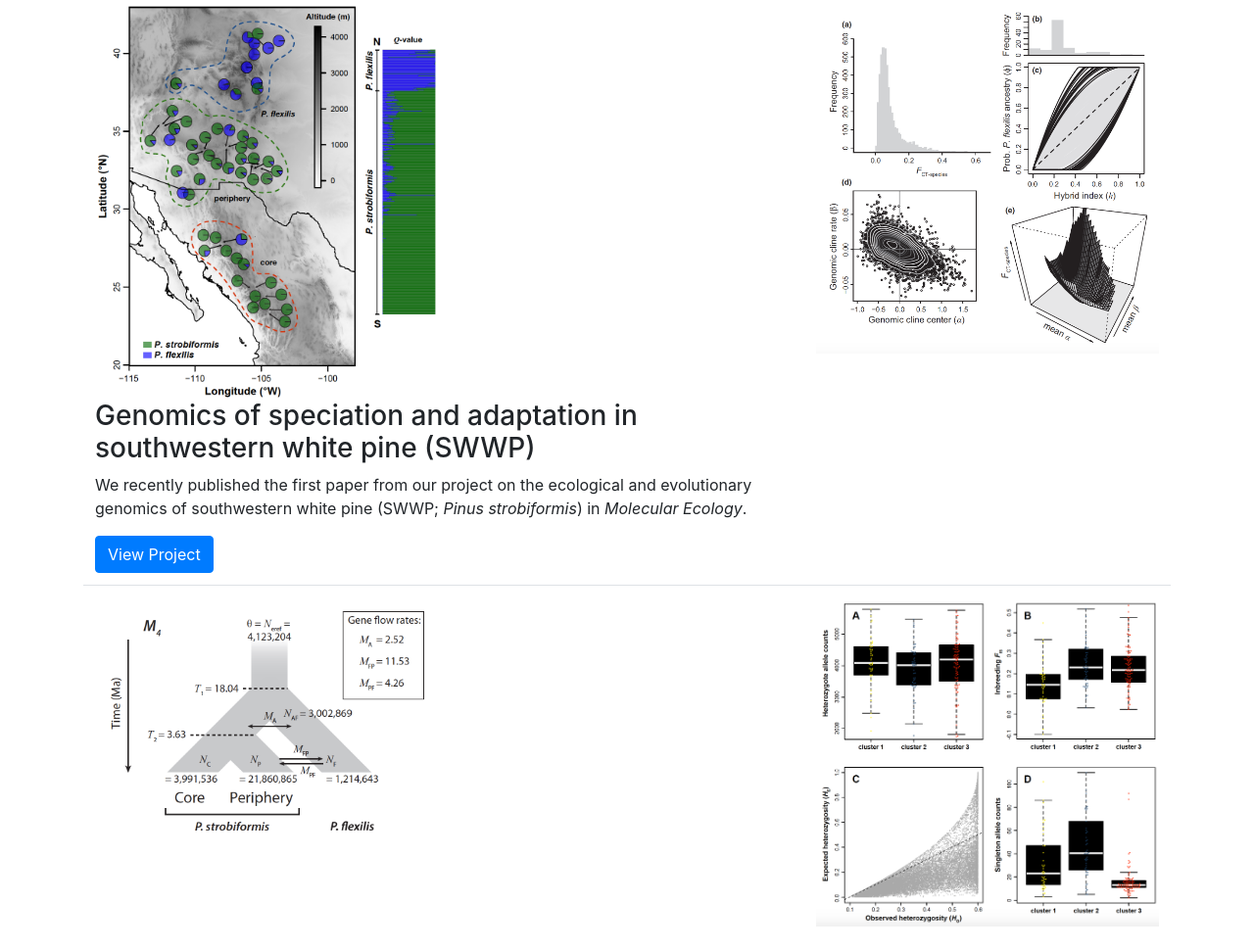
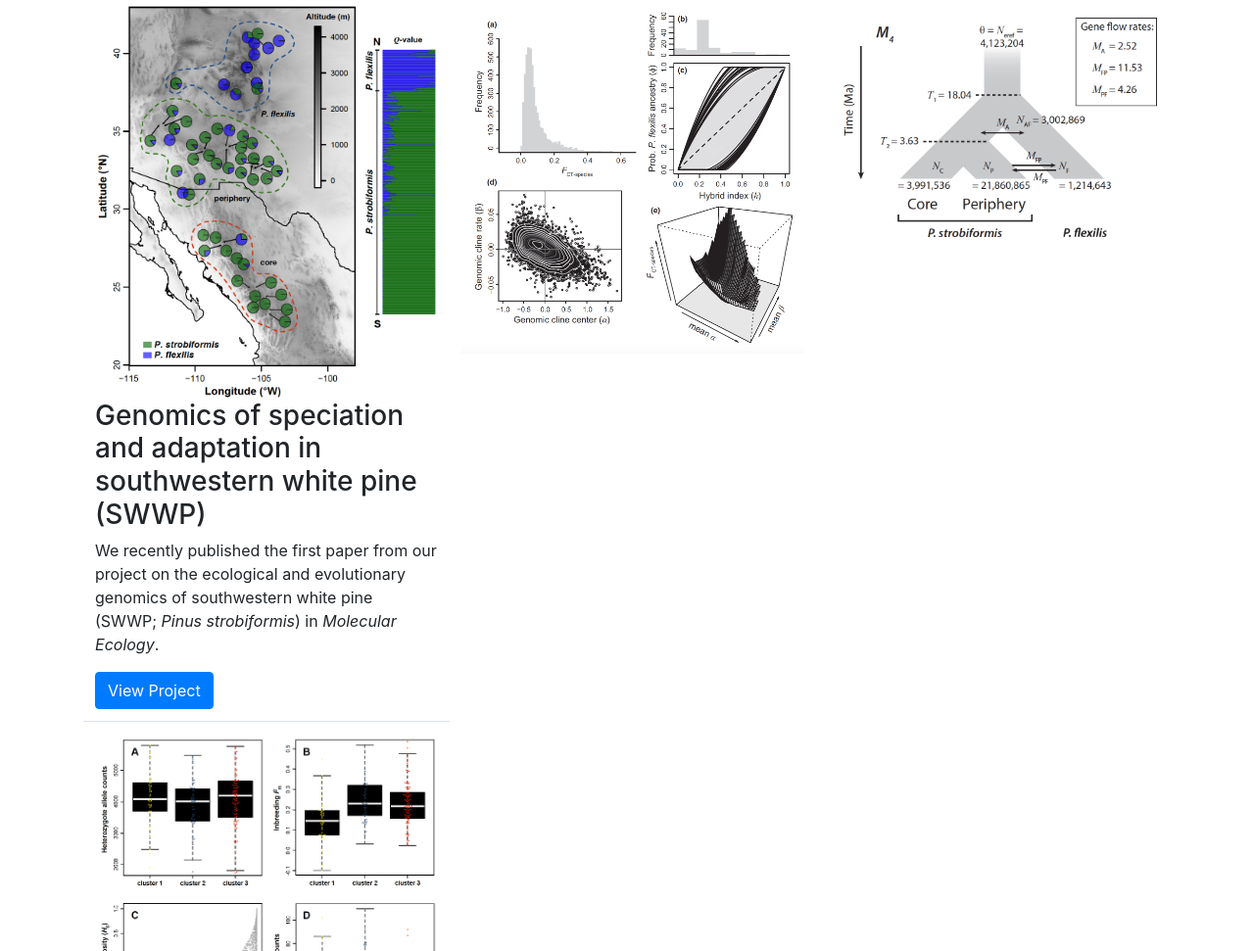
Before and after one commit to justincbagley/bootstrap4-1col-portfolio-site, a website: page index.html in a window 1280 px wide. Shown: the part 161-1132 px from the top of the page at 98% size. Drawn offline with Linux system fonts and the light colour scheme.

Commit message:
Update index.html

```diff
--- a/index.html
+++ b/index.html
@@ -70,19 +70,19 @@
           <a class="btn btn-primary" href="#">View Project</a>
         <!-- </div> -->
   </td>
+  <td class="center">
+    <a href="#">
+        <img src="img/swwp_fig4_genomic_cline.png" alt="Menon et al. (2018) genomic cline fig" title="Menon et al. (2018) genomic cline fig" width="350"/>
+    </a>
+  </td>
   <td class="right">
     <a href="#">
-        <img src="img/swwp_fig4_genomic_cline.png" alt="Menon et al. (2018) genomic cline fig" title="Menon et al. (2018) genomic cline fig" width="350"/>
+        <img src="img/swwp_fig5_dem.png" alt="Menon et al. (2018) dem modeling fig" title="Menon et al. (2018) dem modeling fig" width="350"/>
     </a>
   </td>
 </tr>
 <tr>
   <td class="left">
-    <a href="#">
-        <img src="img/swwp_fig5_dem.png" alt="Menon et al. (2018) dem modeling fig" title="Menon et al. (2018) dem modeling fig" width="350"/>
-    </a>
-  </td>
-  <td class="right">
     <a href="#">
         <img src="img/aspen_fig3_div.png" alt="GBS SNPs popgen diversity example" title="GBS SNPs popgen diversity example" width="350"/>
     </a>
```
